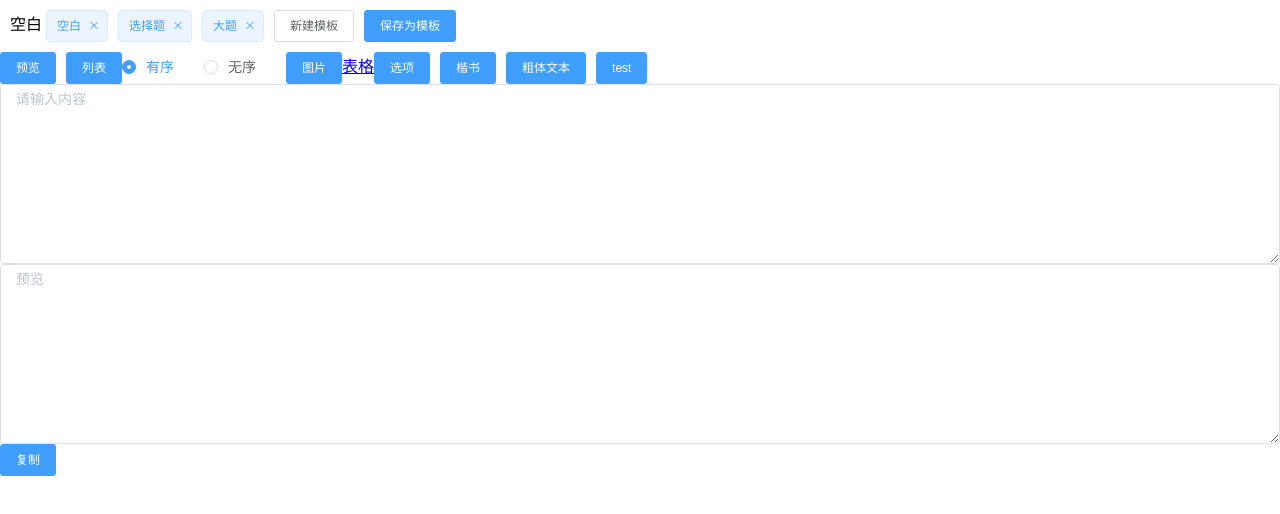
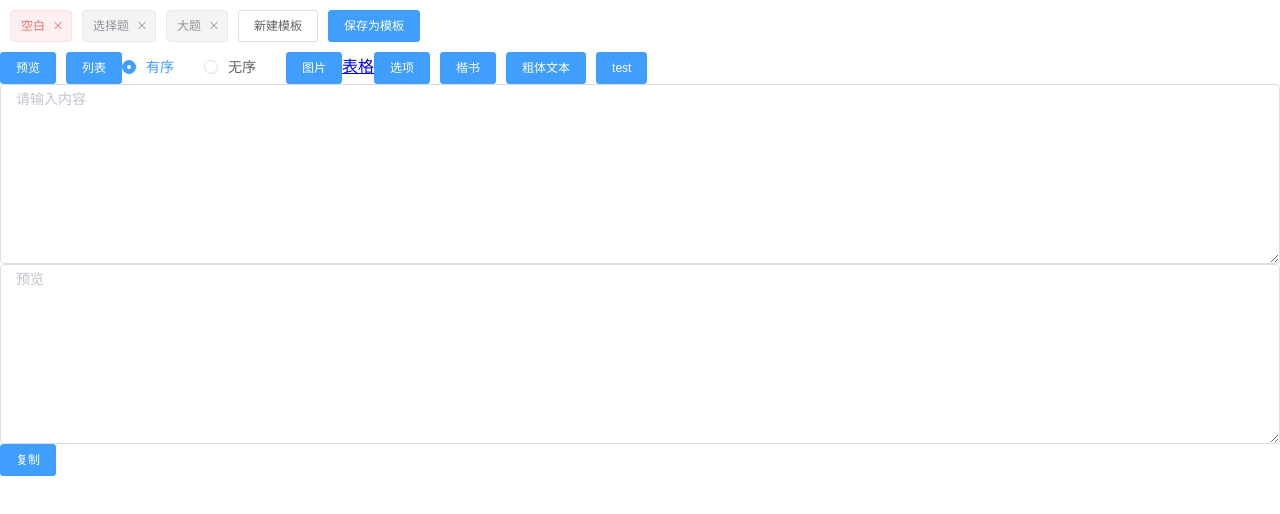
Before and after one commit to Nshcn/latexHelper, a Vue app: page / in a window 1280 px wide. Shown: the top 514 px of the page. Built offline with nearby package versions, Linux system fonts and the light colour scheme.

Commit message:
tag完善

```diff
--- a/src/components/Edit.vue
+++ b/src/components/Edit.vue
@@ -1,9 +1,9 @@
 <template>
   <div id="app">
     <div class="templates-wrap">
-      {{curTemplate}}
       <el-tag v-for="item in templateStore"
               class="template-item"
+              :type="curTemplate===item.name?'danger':'info'"
               :key="item.name"
               @close="deleteTemplate(item.name)"
               @click="showTemplate(item.name)"
@@ -411,6 +411,10 @@ export default {
   cursor: pointer;
 }
 
+.active {
+  background: black !important;
+}
+
 .el-tag + .el-tag {
   margin-left: 10px;
 }
```
